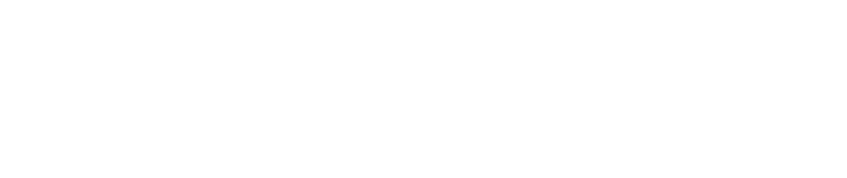
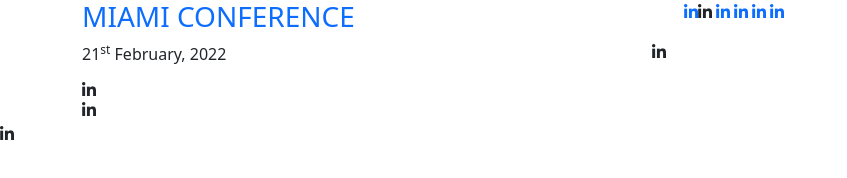
Before and after one commit to Rodgers5/miami, a plain HTML site: page index.html in a window 1280 px wide. Shown: the whole page, without its empty margins (0-847 px from the left). Drawn offline with nearby package versions, Linux system fonts and the light colour scheme.

Commit message:
Top navigation bar

```diff
--- a/index.html
+++ b/index.html
@@ -18,7 +18,34 @@
 <body>
 
     <!-- Top navigation bar starts-->
+        <header class="container">
+            <div class="row">
+                <!-- First Column Stsrt -->
+                    <div class="col-sm-12 col-md-12 col-lg-6 col-xxl-6">
+                        <h3 class="text-sm-centre text-lg-start text-uppercase text-primary">Miami Conference</h3>
+                        <p class="fw-lighter">
+                            21<sup>st</sup> February, 2022
+                        </p>
+                    </div>
+                <!-- First column ends -->
 
+               <!-- Second section starts -->
+               <div class="col-sm-12 col-md-12 col-lg-6">
+                   <ul>
+                       <li class="d-inline d-sm-md d-md-none d-lg-inline"><a href="#"><i class="fab fa-linkedin-in"></a></li>
+                       <li class="d-inline d-sm-md d-md-none d-lg-inline"><a href="#"><i class="fab fa-linkedin-in"></i></a></li>
+                       <li class="d-inline d-sm-md d-md-none d-lg-inline"><a href="#"><i class="fab fa-linkedin-in"></i></a></li>
+                       <li class="d-inline d-sm-md d-md-none d-lg-inline"><a href="#"><i class="fab fa-linkedin-in"></i></a></li>
+                       <li class="d-inline d-sm-md d-md-none d-lg-inline"><a href="#"><i class="fab fa-linkedin-in"></i></a></li>
+
+                   </ul>
+
+            </div>
+            <!-- Second section ends -->
+
+            </div>
+
+        </header>
     <!-- Top navigation bar ends -->
 
 
```
